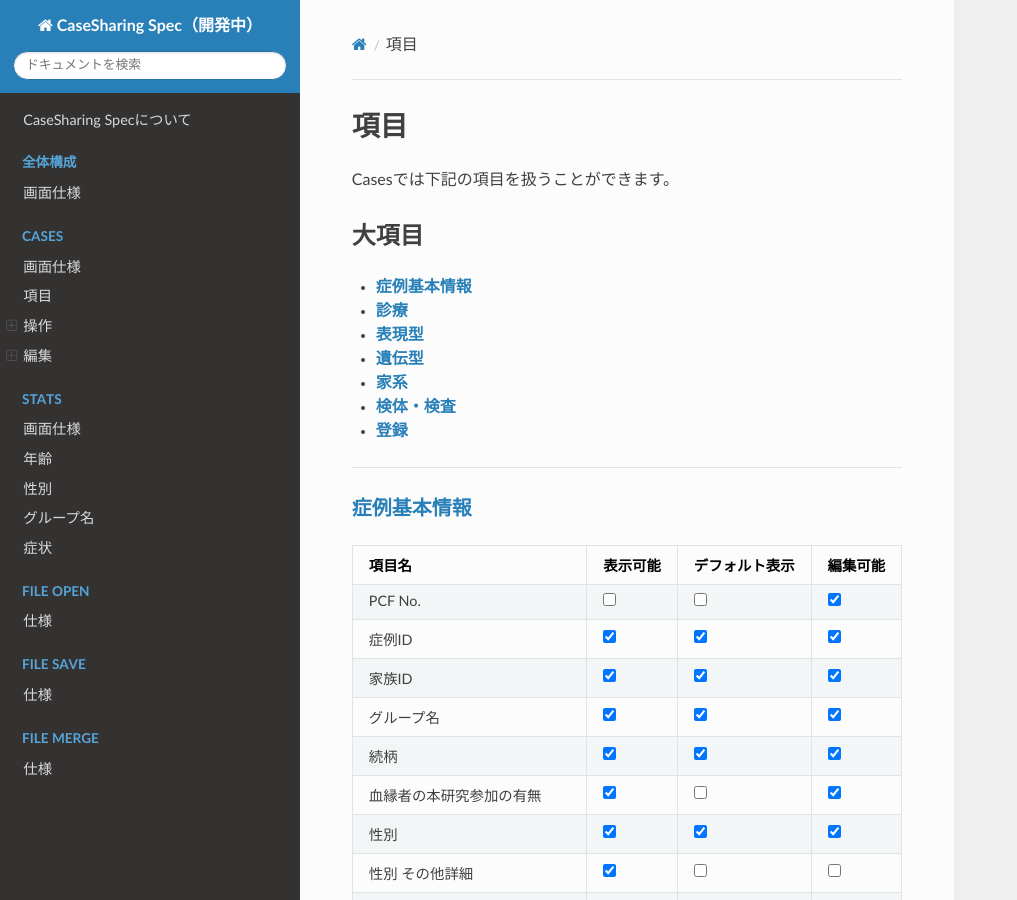
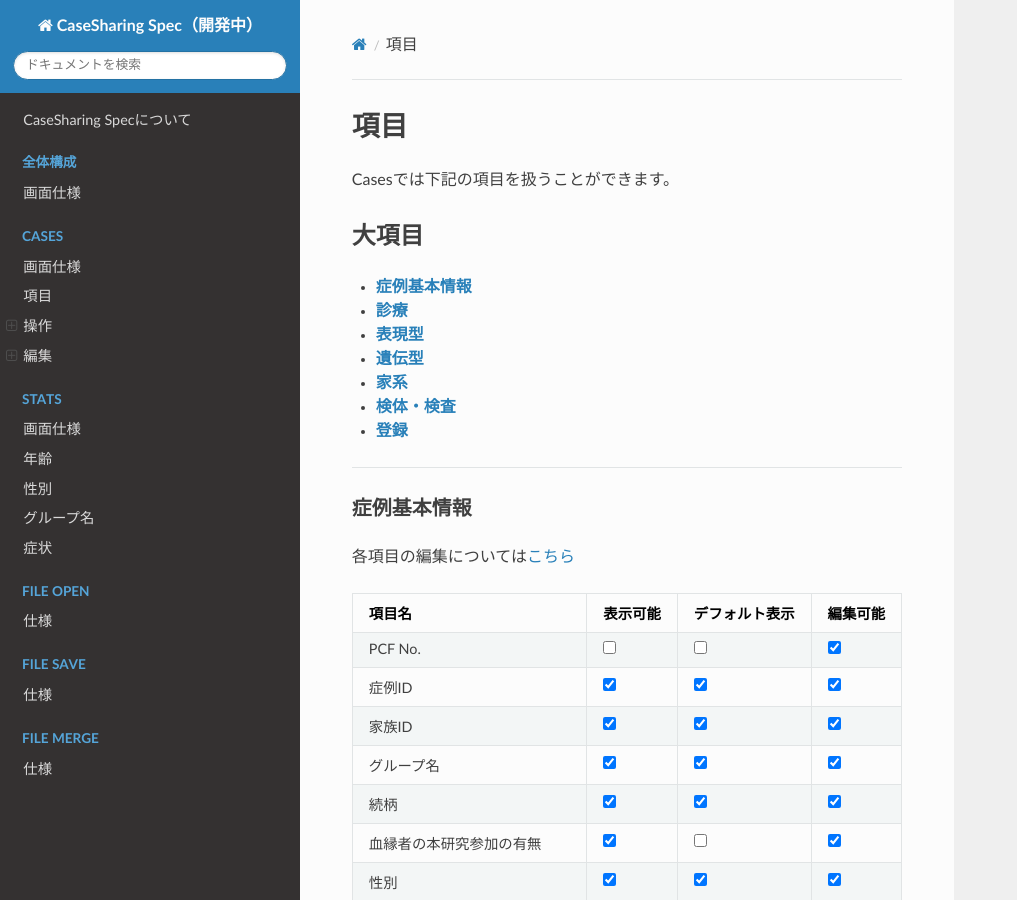
Before and after one commit to PubCaseFinder/pubcasefinder_spec, an MkDocs documentation site: the page built from docs/cases/items.md, in a window 1280 px wide and 900 px high. Shown: the whole window, without its empty margins (0-1017 px from the left). Built offline with MkDocs 1.6.1, drawn with Linux system fonts in a browser that asks for light colours; nearby versions of some CDN libraries.

```diff
--- a/docs/cases/items.md
+++ b/docs/cases/items.md
@@ -14,7 +14,10 @@ Casesでは下記の項目を扱うことができます。
 
 ---
 
-### [症例基本情報](/cases/edit/case-basic-information) {: #case-info}
+### 症例基本情報 {: #case-info}
+各項目の編集については[こちら](/cases/edit/case-basic-information)
+
+<!-- TODO: 編集モーダルとの違いを列追加 -->
 
 | 項目名 | 表示可能 | デフォルト表示 | 編集可能 |
 | ---- | ---- | ---- | ---- |
```
